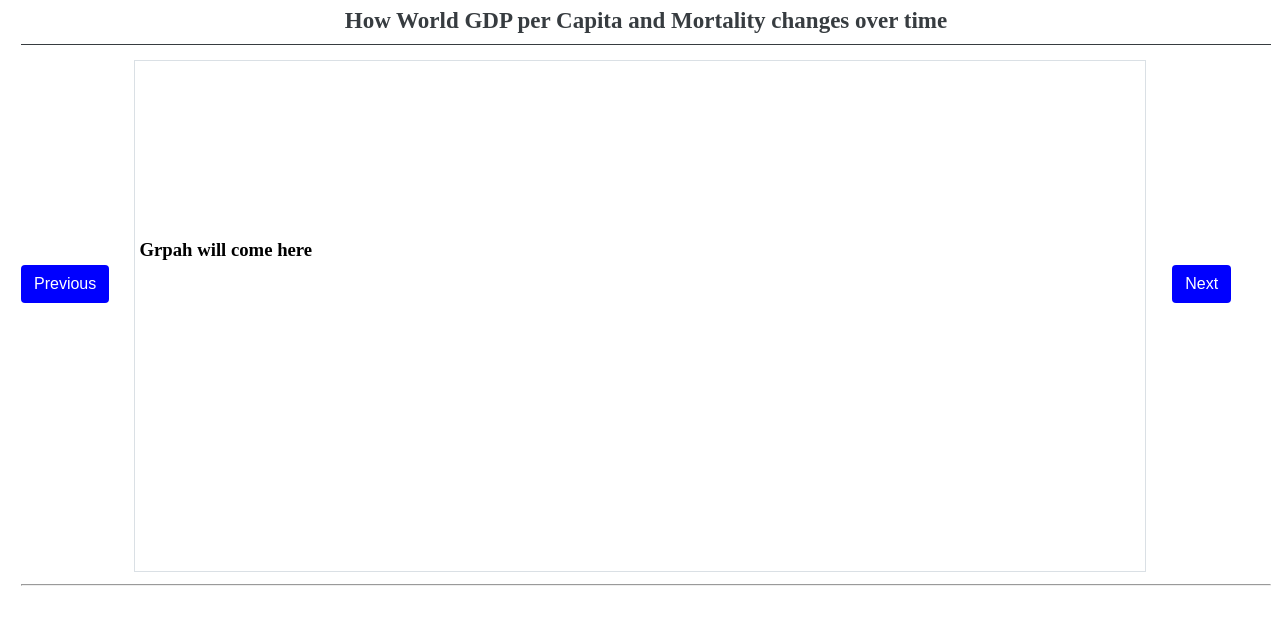
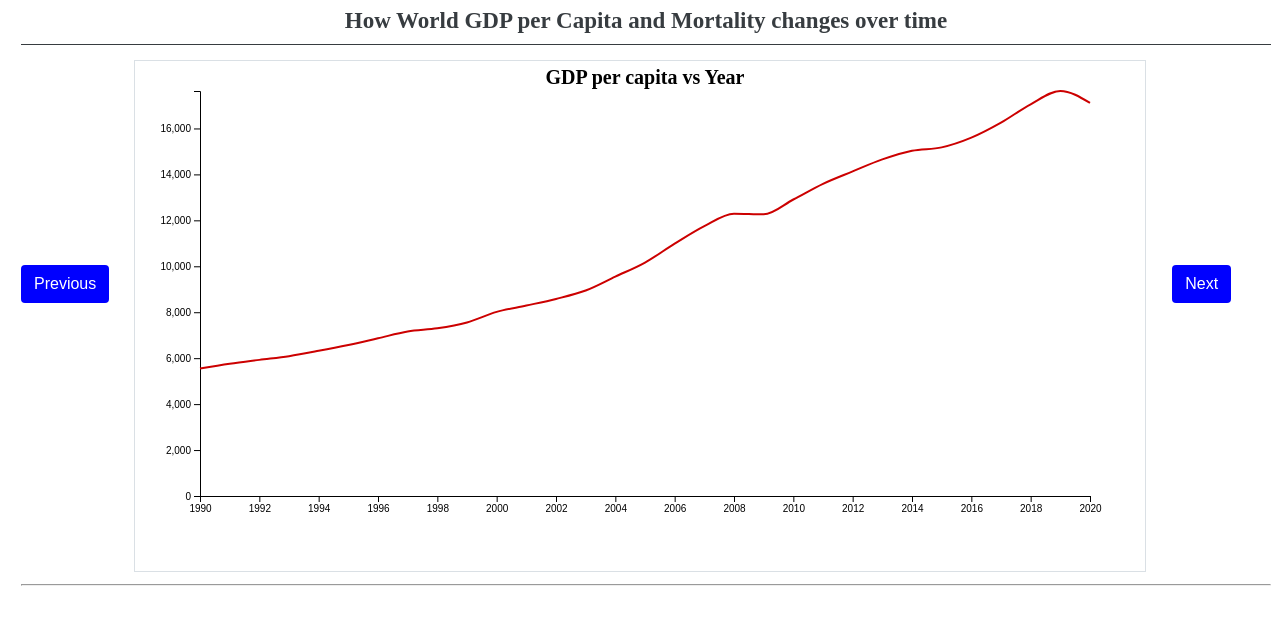
Before and after one commit to abhishekkhare/abhishekkhare.github.io, a plain HTML site: page Narrative_visualization.html in a window 1280 px wide. Drawn offline with nearby package versions, Linux system fonts and the light colour scheme.

Commit message:
Chart 1 done

```diff
--- a/Narrative_visualization.html
+++ b/Narrative_visualization.html
@@ -7,6 +7,11 @@
 
     <script type="text/javascript" src="Narrative_visualization.js"></script>
     <script type="text/javascript" src="https://d3js.org/d3.v5.js"></script>
+    <script>
+        margin = {top: 25, right: 30, bottom: 120, left: 60},
+            width = 980 - margin.left - margin.right,
+            height = 550 - margin.top - margin.bottom;
+    </script>
     <style>
         .top_level_window {
             color: #373c40;
@@ -101,7 +106,6 @@
             <div id="chartBoxId">
                 <svg>
                     <div>
-                        <h3>Grpah will come here</h3>
                     </div>
                 </svg>
             </div>
--- a/Narrative_visualization.js
+++ b/Narrative_visualization.js
@@ -1,12 +1,100 @@
+sceneData = []
+sceneData.push([])
+sceneData.push([])
+
 /*
 Load the CSV data and process it.
 */
 async function init() {
     var worldData = await d3.csv("https://abhishekkhare.github.io/World_Data.csv")
     console.log(worldData);
+    processDataSet(worldData, 0)//Page 1
     mortalityData = await d3.csv("https://abhishekkhare.github.io/Mortality_rate.csv")
     console.log(mortalityData);
-    hoverIndex = 0
-    console.log(countryNameList)
-    console.log(dataCountryGDpMortality)
+    processDataSet(mortalityData, 1)//Page 2
+    showScene(sceneData[0])
 }
+
+/*
+Process data to create object like:
+{"Year":"1990", "Value":1234, "HoverText":"This is cool"}
+*/
+function processDataSet(data, dataIndex) {
+    var keys = Object.keys(data[0])
+    var count = 0;
+    var text = populateHoverText(dataIndex)
+    while (count < data.length) {
+        sceneData[dataIndex].push({
+            "Year": data[count].Year,
+            "Value": Number(data[count].World),
+            "HoverText": text
+        })
+        count++;
+    }
+}
+
+function populateHoverText(dataIndex) {
+    if (dataIndex == 1) {
+        return "Mortality";
+    } else {
+        return "GDP Per Capita";
+    }
+}
+
+function showScene(dataSet) {
+    graphTitle ="GDP per capita vs Year"
+
+	//clear the svg before showing the scene
+	d3.select("#chartBoxId")
+        .select("svg").selectAll("g").remove();
+
+    var xScale = d3.scaleLinear()
+     	.range([0, width])
+        .domain([1990, 2020]);
+
+    var yScale = d3.scaleLinear()
+        .domain([0, d3.max(dataSet, function (d) {
+            return d.Value;
+        })]).range([height, 0]);
+
+    var line = d3.line()
+        .x(function (d, i) {
+            return xScale(d.Year);
+        })
+        .y(function (d) {
+            return yScale(d.Value);
+        }).curve(d3.curveMonotoneX)
+
+    var svg = d3.select("#chartBoxId").select("svg")
+        .attr("width", width + margin.left + margin.right)
+        .attr("height", height + margin.top + margin.bottom)
+        .append("g")
+        .attr("transform", "translate(" + margin.left + "," + margin.top + ")");
+
+	svg.append("g")
+        .attr("class", "x axis")
+        .attr("transform", "translate(0," + height + ")")
+        .call(d3.axisBottom(xScale).tickFormat(d3.format("d")));//converts number to year
+
+    svg.append("g")
+        .attr("class", "y axis")
+        .call(d3.axisLeft(yScale));
+
+    svg.append("path")
+        .datum(dataSet)
+        .style("fill", "none")
+        .style("stroke", "#CC0000")
+        .style("stroke-width", "2")
+        .attr("class", line)
+        .attr("d", line);
+
+    svg.append("text")
+        .attr("x", (width / 2) )
+        .attr("y", (margin.top / 2) - 20)
+        .attr("text-anchor", "middle")
+        .style("font-size", "20px")
+        .style("font-weight", "bold")
+        .text(graphTitle);
+
+
+}
```
